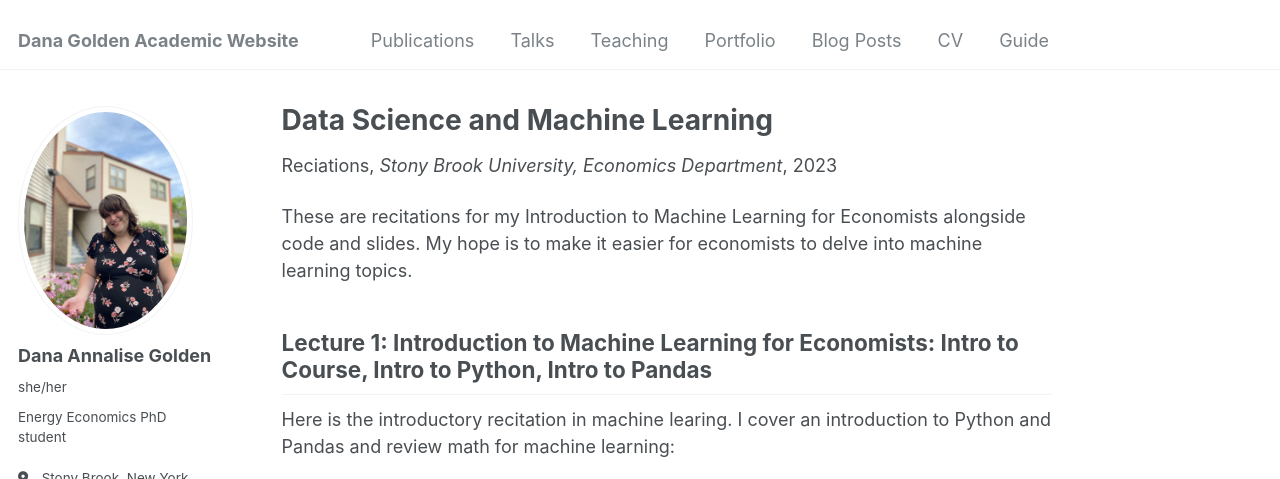
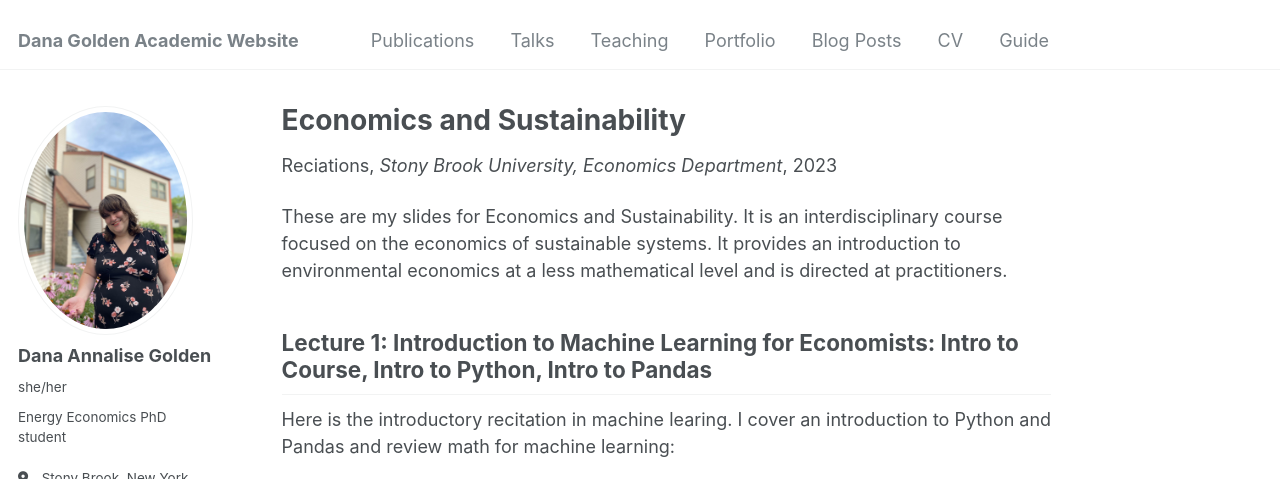
Before and after one commit to jgolden36/jgolden36.github.io, a Jekyll site: the page built from _teaching/Economics-and-Sustainability.md, in a window 1280 px wide and 900 px high, cut to the strip 0-479 px from the top of the window. Built offline with Jekyll 4.4.1, drawn with Linux system fonts in a browser that asks for light colours; some web fonts are replaced.

Commit message:
Update Economics-and-Sustainability.md

```diff
--- a/_teaching/Economics-and-Sustainability.md
+++ b/_teaching/Economics-and-Sustainability.md
@@ -1,14 +1,14 @@
 ---
-title: "Data Science and Machine Learning"
+title: "Economics and Sustainability"
 collection: teaching
 type: "Reciations"
-permalink: /teaching/Data-Science-and-Machine-Learning
+permalink: /teaching/Economics-and-Sustainability
 venue: "Stony Brook University, Economics Department"
-date: 2023-07-01
+date: 2023-08-01
 location: "Stony Brook, New York"
 ---
 
-These are recitations for my Introduction to Machine Learning for Economists alongside code and slides. My hope is to make it easier for economists to delve into machine learning topics.
+These are my slides for Economics and Sustainability. It is an interdisciplinary course focused on the economics of sustainable systems. It provides an introduction to environmental economics at a less mathematical level and is directed at practitioners.
 
 ## Lecture 1: Introduction to Machine Learning for Economists: Intro to Course, Intro to Python, Intro to Pandas
 
```
